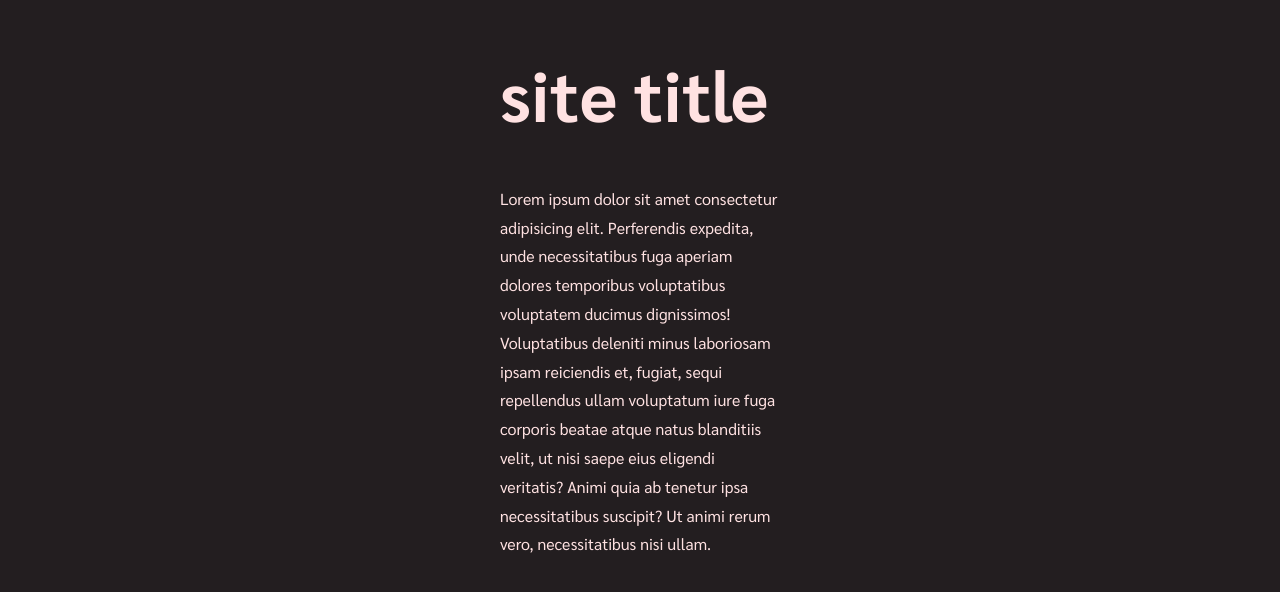
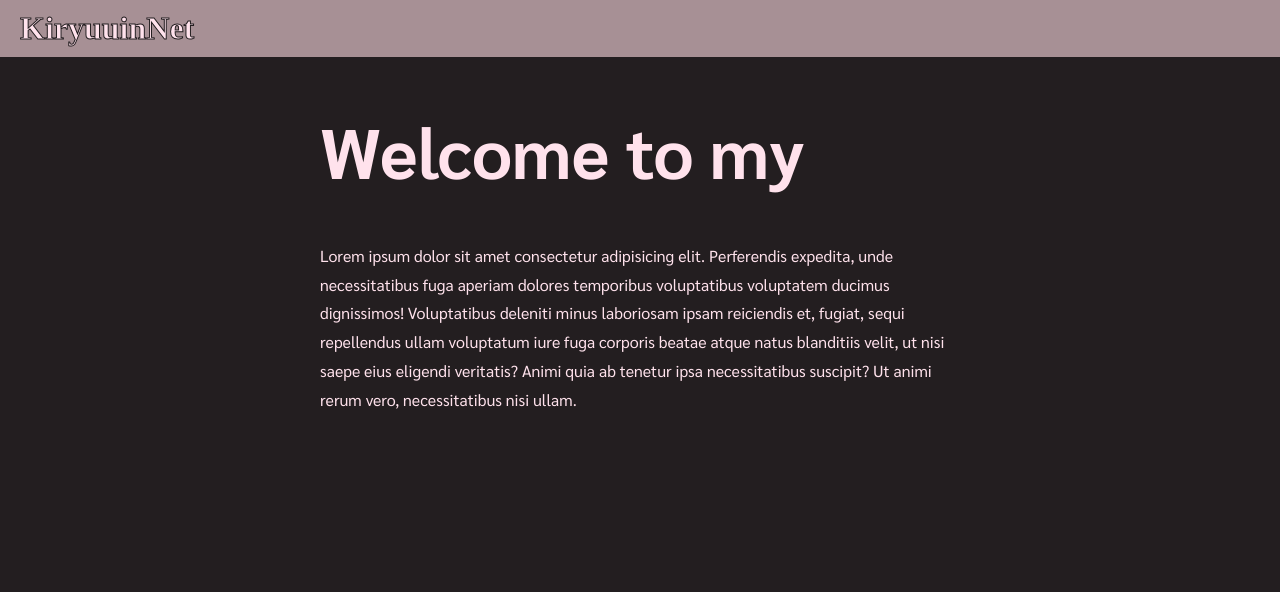
Before and after one commit to KiryuuinNFB/KiryuuinNet, a SvelteKit app in the folder Kiryuuinnet/front/Kiryuuinnet/: page / in a window 1280 px wide. Shown: the top 592 px of the page. Built offline with nearby package versions, Linux system fonts and the light colour scheme.

Commit message:
added top bar

```diff
--- a/Kiryuuinnet/front/Kiryuuinnet/src/routes/(main)/+layout.svelte
+++ b/Kiryuuinnet/front/Kiryuuinnet/src/routes/(main)/+layout.svelte
@@ -1,5 +1,5 @@
 <header class="top">
-
+    <a href="/" class="logo">KiryuuinNet</a>
 </header>
 
 <slot>
--- a/Kiryuuinnet/front/Kiryuuinnet/src/routes/(main)/+page.svelte
+++ b/Kiryuuinnet/front/Kiryuuinnet/src/routes/(main)/+page.svelte
@@ -7,7 +7,7 @@
 
 <body>
     <div class="content">
-        <h1 class="topic">site title</h1>
+        <h1 class="topic">Welcome to my</h1>
         <p class="walloftext">Lorem ipsum dolor sit amet consectetur adipisicing elit. Perferendis expedita, unde necessitatibus fuga aperiam dolores temporibus voluptatibus voluptatem ducimus dignissimos! Voluptatibus deleniti minus laboriosam ipsam reiciendis et, fugiat, sequi repellendus ullam voluptatum iure fuga corporis beatae atque natus blanditiis velit, ut nisi saepe eius eligendi veritatis? Animi quia ab tenetur ipsa necessitatibus suscipit? Ut animi rerum vero, necessitatibus nisi ullam.</p>
     </div>
 </body>
--- a/Kiryuuinnet/front/Kiryuuinnet/static/themes/dark.css
+++ b/Kiryuuinnet/front/Kiryuuinnet/static/themes/dark.css
@@ -12,10 +12,10 @@ body {
 }
 
 :root {
-    --accent: #ffe2e2;
-    --highlight-color: #ffe2e2;
-    --highlight-text-color: #231e20;
     --main: #231e20;
+    --secondary: #a79095;
+    --accent: #ffe2ec;
+
 }
 
 :root::-webkit-scrollbar {
@@ -36,20 +36,20 @@ body {
   }
 
 :root::-webkit-scrollbar-thumb:hover {
-    background: var(--highlight-color);
+    background: var(--accent);
   }
 
 ::selection {
-    background: var(--highlight-color);
-    color: var(--highlight-text-color);
+    background: var(--accent);
+    color: var(--main);
   }
 
 .content {
     font-family: Sarabun, Arial;
     color: var(--accent);
     margin-top: 30px;
-    margin-left: 500px;
-    margin-right: 500px;
+    margin-left: 25vw;
+    margin-right: 25vw;
 }
 
 .topic {
@@ -68,3 +68,26 @@ body {
     font-size: 16px;
     line-height: 1.8;
 }
+
+.top {
+    background-color: var(--secondary);
+    display: flex;
+    flex-direction: row;
+    justify-content: space-between;
+    align-items: center;
+    padding: 5px;
+}
+
+.logo {
+    margin: 5px;
+    margin-left: 15px;
+    color: var(--accent);
+    -webkit-text-fill-color: var(--accent);
+    -webkit-text-stroke-width: 1px;
+    -webkit-text-stroke-color: var(--main);
+    font-family: "Times New Roman";
+    text-decoration: none;
+    font-size: 32px;
+    font-weight: 800;
+
+}
```
